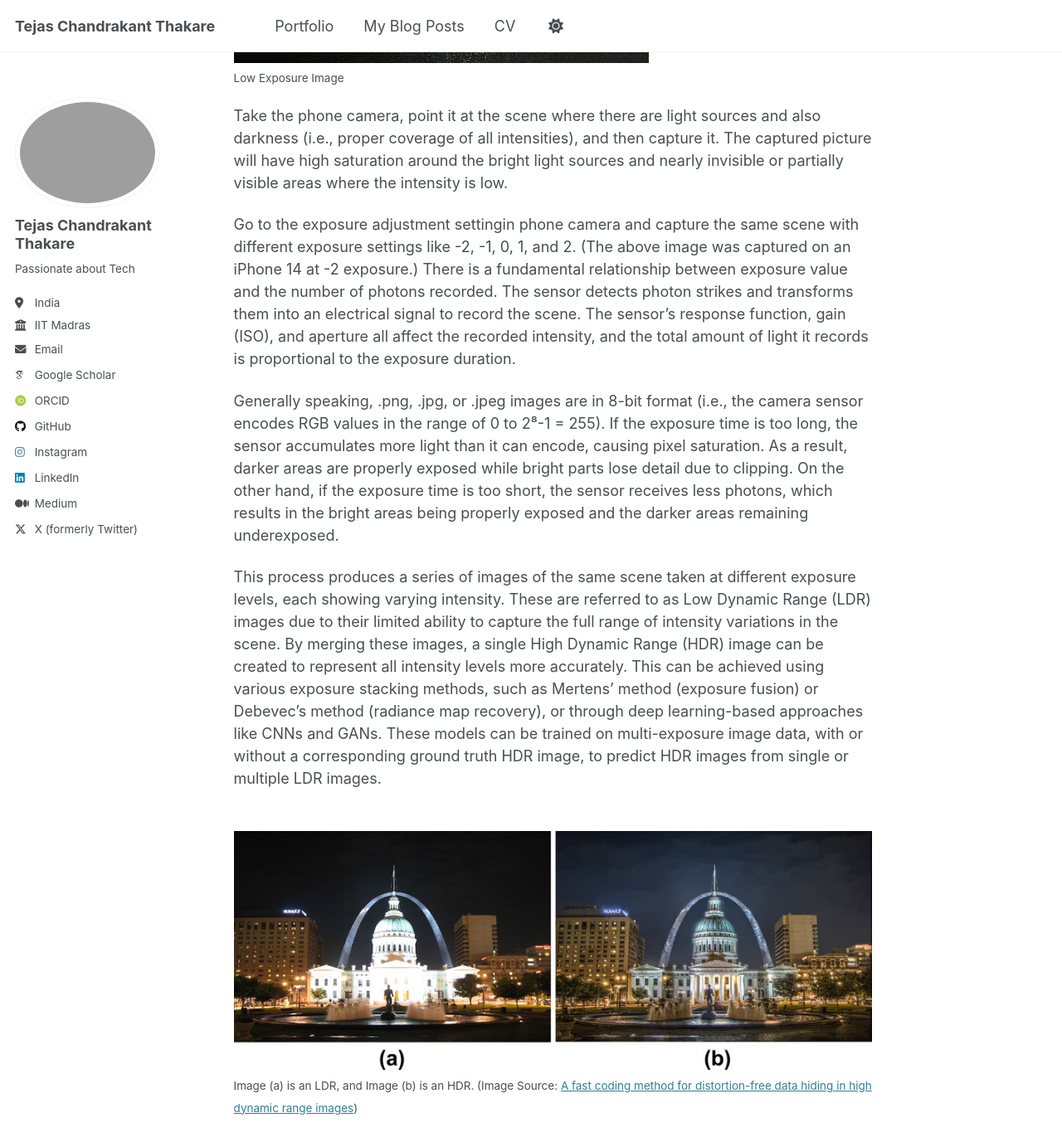
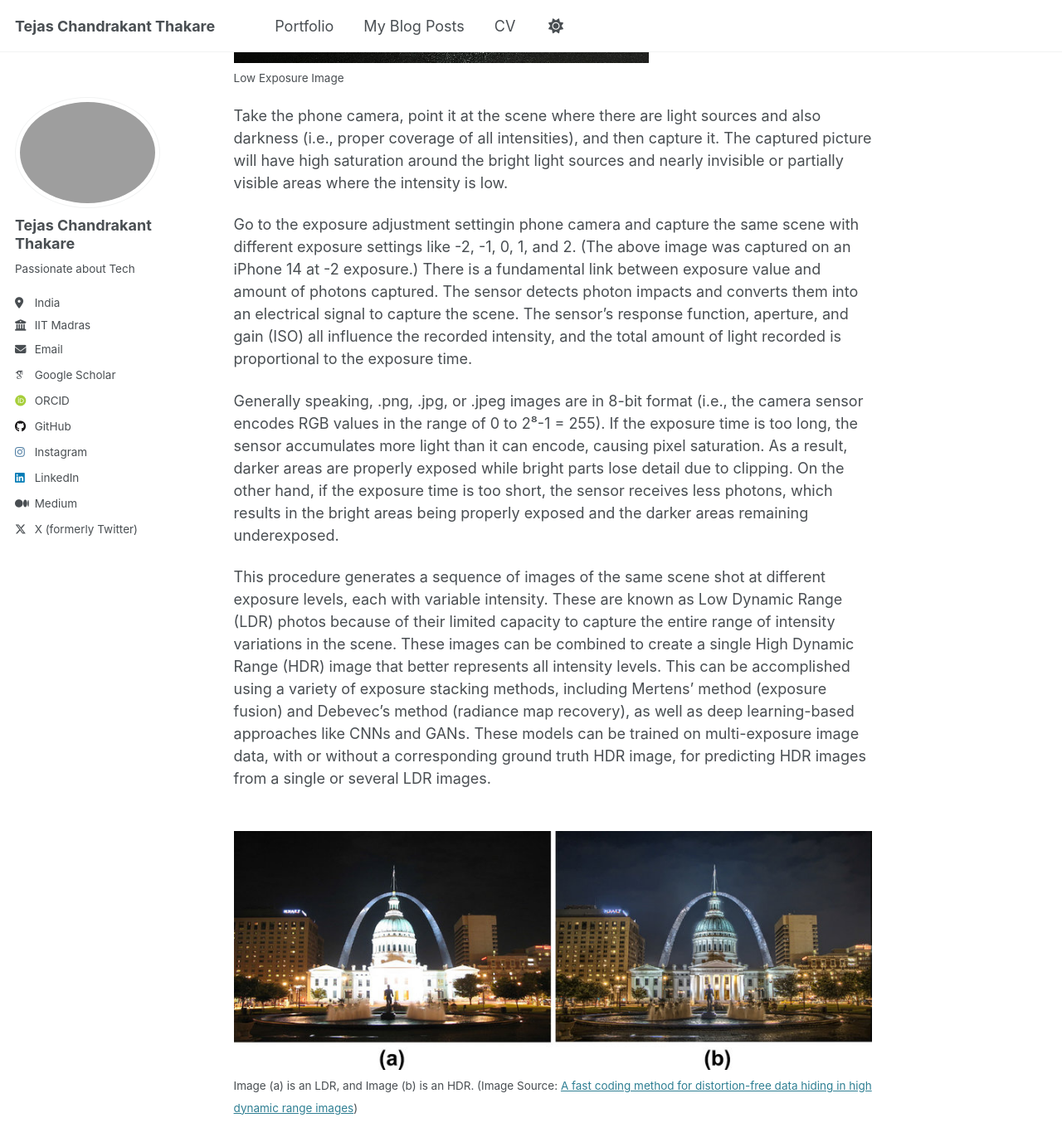
Before and after one commit to TejasCThakare/tejascthakare.github.io, a Jekyll site: the page built from _portfolio/portfolio-2.md, in a window 1280 px wide and 1400 px high, scrolled down 447 px. Shown: the top 1383 px of the window at 83% size. Built offline with Jekyll 4.4.1, drawn with Linux system fonts in a browser that asks for light colours; some web fonts are replaced.

Commit message:
Update portfolio-2.md

```diff
--- a/_portfolio/portfolio-2.md
+++ b/_portfolio/portfolio-2.md
@@ -9,11 +9,12 @@ collection: portfolio
 
 Take the phone camera, point it at the scene where there are light sources and also darkness (i.e., proper coverage of all intensities), and then capture it. The captured picture will have high saturation around the bright light sources and nearly invisible or partially visible areas where the intensity is low.
 
-Go to the exposure adjustment settingin phone camera and capture the same scene with different exposure settings like -2, -1, 0, 1, and 2. (The above image was captured on an iPhone 14 at -2 exposure.) There is a fundamental relationship between exposure value and the number of photons recorded. The sensor detects photon strikes and transforms them into an electrical signal to record the scene.  The sensor's response function, gain (ISO), and aperture all affect the recorded intensity, and the total amount of light it records is proportional to the exposure duration.
+Go to the exposure adjustment settingin phone camera and capture the same scene with different exposure settings like -2, -1, 0, 1, and 2. (The above image was captured on an iPhone 14 at -2 exposure.) There is a fundamental link between exposure value and amount of photons captured. The sensor detects photon impacts and converts them into an electrical signal to capture the scene. The sensor's response function, aperture, and gain (ISO) all influence the recorded intensity, and the total amount of light recorded is proportional to the exposure time.
 
 Generally speaking, .png, .jpg, or .jpeg images are in 8-bit format (i.e., the camera sensor encodes RGB values in the range of 0 to 2⁸-1 = 255). If the exposure time is too long, the sensor accumulates more light than it can encode, causing pixel saturation. As a result, darker areas are properly exposed while bright parts lose detail due to clipping. On the other hand, if the exposure time is too short, the sensor receives less photons, which results in the bright areas being properly exposed and the darker areas remaining underexposed.
 
-This process produces a series of images of the same scene taken at different exposure levels, each showing varying intensity. These are referred to as Low Dynamic Range (LDR) images due to their limited ability to capture the full range of intensity variations in the scene. By merging these images, a single High Dynamic Range (HDR) image can be created to represent all intensity levels more accurately. This can be achieved using various exposure stacking methods, such as Mertens' method (exposure fusion) or Debevec’s method (radiance map recovery), or through deep learning-based approaches like CNNs and GANs. These models can be trained on multi-exposure image data, with or without a corresponding ground truth HDR image, to predict HDR images from single or multiple LDR images.
+This procedure generates a sequence of images of the same scene shot at different exposure levels, each with variable intensity.  These are known as Low Dynamic Range (LDR) photos because of their limited capacity to capture the entire range of intensity variations in the scene.  These images can be combined to create a single High Dynamic Range (HDR) image that better represents all intensity levels.  This can be accomplished using a variety of exposure stacking methods, including Mertens' method (exposure fusion) and Debevec's method (radiance map recovery), as well as deep learning-based approaches like CNNs and GANs.  These models can be trained on multi-exposure image data, with or without a corresponding ground truth HDR image, for predicting HDR images from a single or several LDR images.
+
 
 
 <br/>
```
